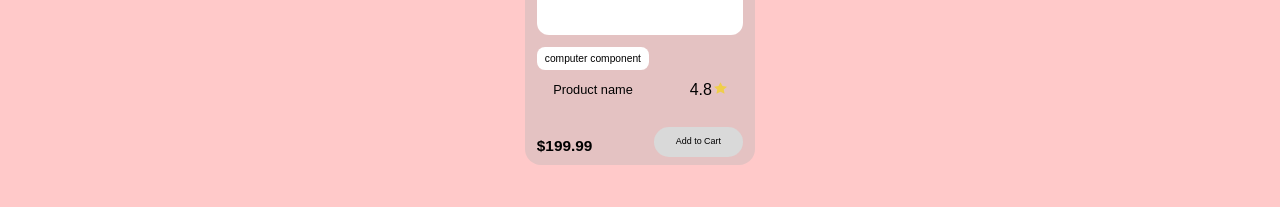
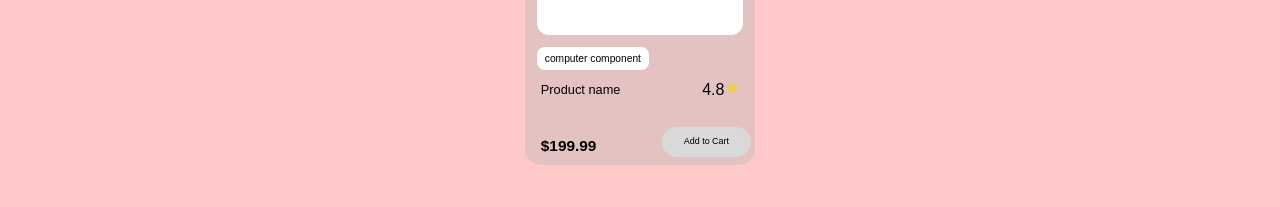
Before and after one commit to mouadh7belgoumri/FindMyTech, a Next.js app: page / in a window 1280 px wide. Shown: the part 376-583 px from the top of the page. Built offline with nearby package versions, Linux system fonts and the light colour scheme.

Commit message:
finalisation des cartes

```diff
--- a/src/app/components/Card.tsx
+++ b/src/app/components/Card.tsx
@@ -12,7 +12,7 @@ export default function Card() {
             <p className="card-text bg-white p-1 px-2 rounded-lg">computer component</p>
 
           </div>
-          <div className="flex flex-row justify-around items-center w-full  ">
+          <div className="flex flex-row justify-between px-4 items-center w-full  ">
             <h1 className='text-black mt-2  text-xl card-title  '>Product name</h1>
             <div className='text-black'>
               <p className='inline-block text-center align-middle mt-2'>4.8 </p>
@@ -20,7 +20,7 @@ export default function Card() {
 
             </div>
           </div>
-          <div className="flex flex-row justify-between items-end h-full w-full mt-4 px-3 mb-2 m-md ">
+          <div className="flex flex-row justify-between items-end h-full w-full mt-4 pl-4 pr-1 mb-2 m-md ">
             <p className="text-black price font-semibold">$199.99</p>
             <button className="bg-[#D9D9D9] text-black button button-text px-4 py-2 rounded-4xl hover:bg-blue-600 hover:cursor-pointer hover:text-white hover:transition-all hover:duration-300">
               Add to Cart
```
